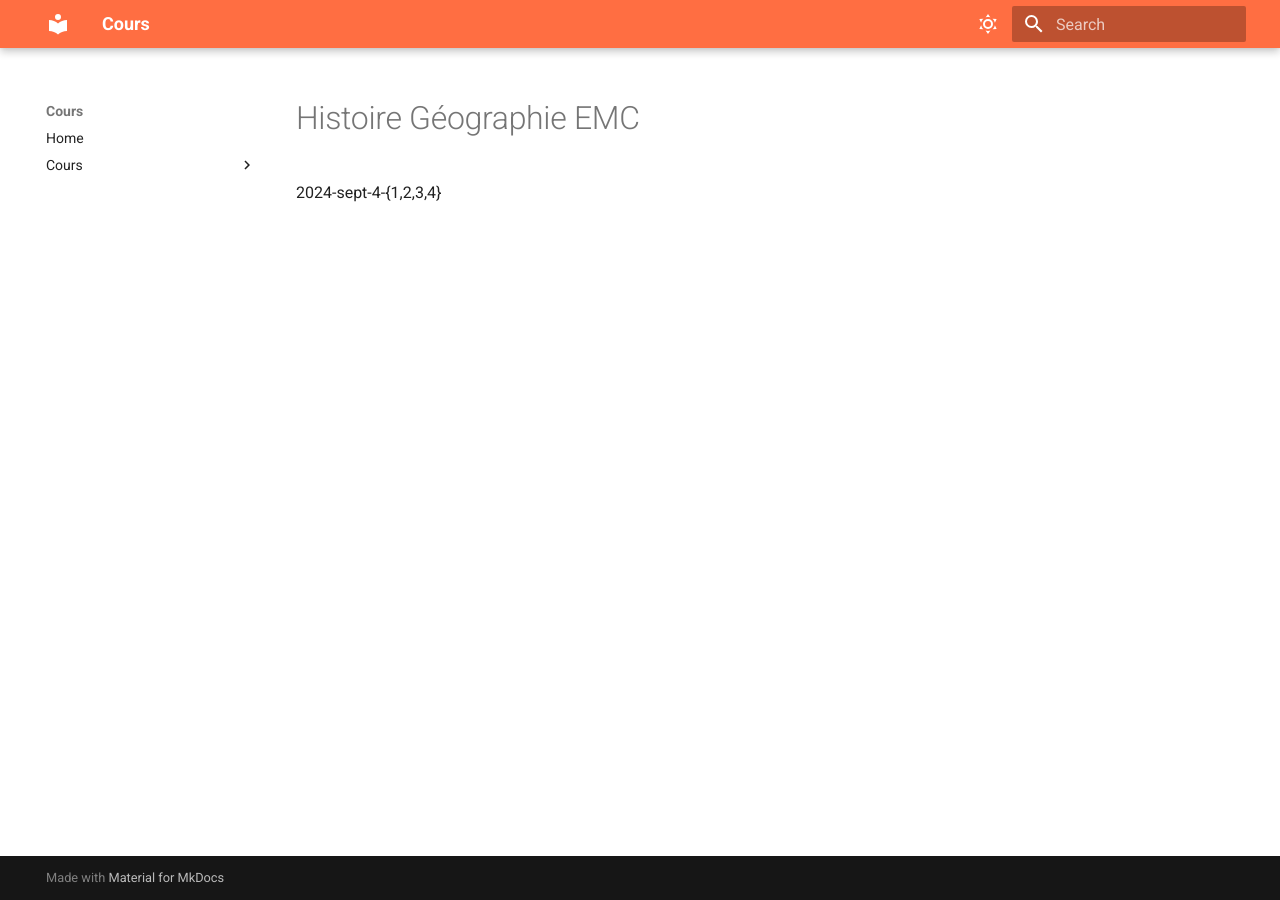
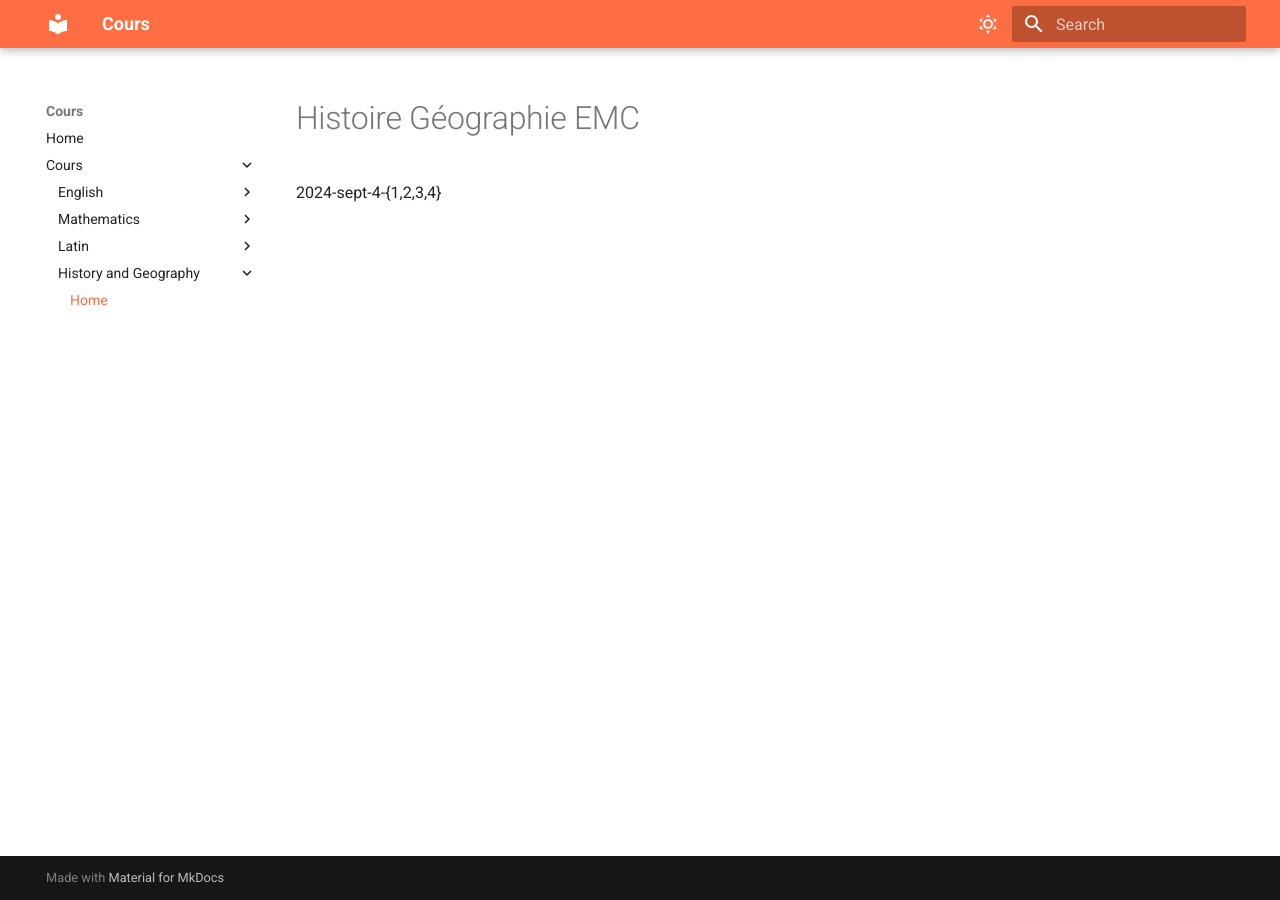
Before and after one commit to Labfox/Cours, an MkDocs documentation site: the page built from docs/history-geography/main.md, in a window 1280 px wide. Built offline with MkDocs 1.6.1 and Material for MkDocs 9.7.7, drawn with Linux system fonts in a browser that asks for light colours.

Commit message:
Add history-geography

```diff
--- a/mkdocs.yml
+++ b/mkdocs.yml
@@ -31,6 +31,7 @@ nav:
         - Home: "mathematics/chapter1/index.md"
     - Latin:
       - Main: "latin/main.md"
-
+    - "History and Geography":
+      - Home: "history-geography/main.md"
 plugins:
 - search
```
